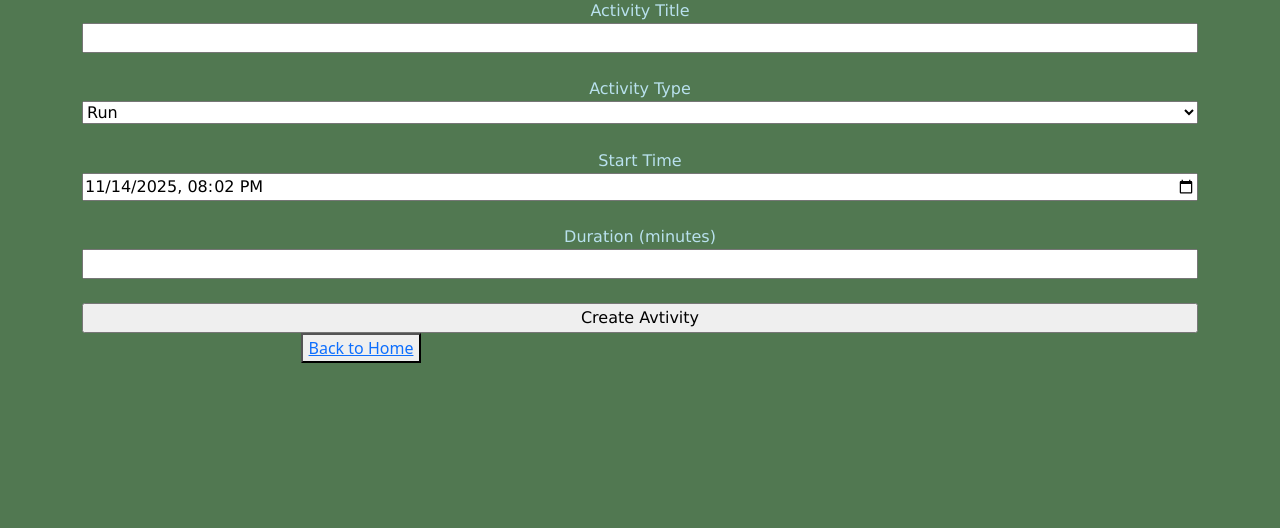
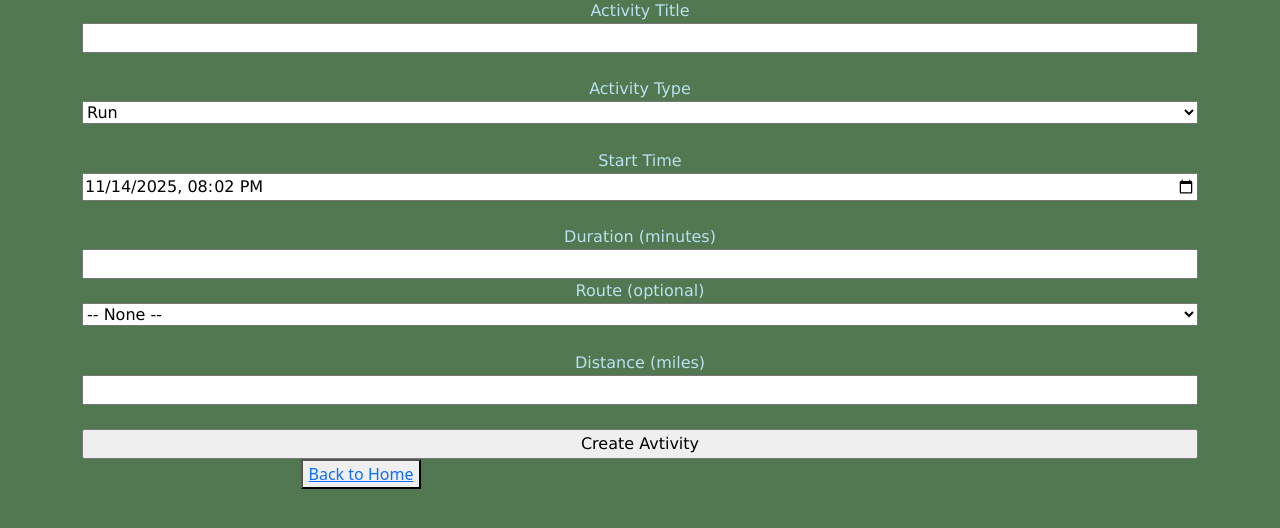
Before and after one commit to dswhaley/Route-Builder-Web-App, a Flask app: page /create_activity/ in a window 1280 px wide. Shown: the part 67-595 px from the top of the page. Run offline with Flask 3, Linux system fonts and the light colour scheme; a user stored in the database is signed in; tables that the repository leaves empty hold one stand-in row (values such as "Sample post"); parts of the project's set-up code (start-up, migrations or seed data) failed here and were passed over.

Commit message:
Add route and distance to activity html

```diff
--- a/app/core/templates/activity.html
+++ b/app/core/templates/activity.html
@@ -46,16 +46,25 @@
     {{form.duration_minutes.label}}
     {{form.duration_minutes}}
     </div>
+    <div class="question">
+        {{ form.route.label }}
+            <select id="route" name="route">
+                <option value="">-- None --</option>
+                {% for r in routes %}
+                    <option value="{{ r.rid }}" data-distance="{{ r.distance }}">
+                        {{ r.route_name }}
+                    </option>
+                {% endfor %}
+            </select>
+    </div>
     <br>
-    {#{{form.route.label}}
-    {{form.route}}
+
+        <div class="question">
+            {{ form.distance.label }}
+            <input id="distance" name="distance" type="number" step="0.01"
+                value="{{ form.distance.data or '' }}">
+        </div>
     <br>
-    {{form.distance.label}}
-    {{form.distance}}
-    <br>
-    {{form.speed.label}}
-    {{form.speed}}
-    <br>#}
     {{form.submit()}}
 </form>
 </div>
```
